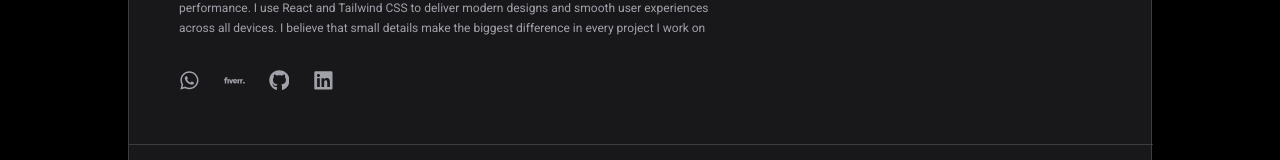
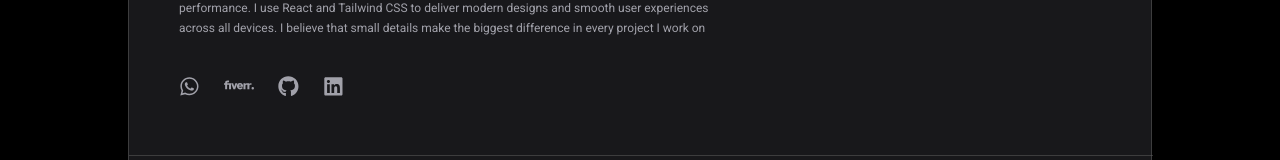
Before and after one commit to thfyz433-bot/MyPortfolio-AhmedOsama, a React (Vite) app in the folder my-project/: page / in a window 1280 px wide. Shown: the part 499-659 px from the top of the page. Built offline with nearby package versions, Linux system fonts and the light colour scheme.

Commit message:
Fix: Set relative base path and verify font links

```diff
--- a/my-project/src/components/2.hero/Hero.tsx
+++ b/my-project/src/components/2.hero/Hero.tsx
@@ -26,7 +26,7 @@ export default function Hero() {
         <div className="icons flex">
 
          <a href="https://api.whatsapp.com/send/?phone=201060170429&text&type=phone_number&app_absent=0" target='blank'><div className="icon"><FaWhatsapp/></div></a>
-         <a href="https://www.fiverr.com/ahmed_dev95/buying?source=avatar_menu_profile" target='blank'><div className="icon">< SiFiverr/></div></a>
+         <a href="https://www.fiverr.com/ahmed_dev95/buying?source=avatar_menu_profile" target='blank'><div className="icon" style={{fontSize:'30px'}}>< SiFiverr/></div></a>
          <a href="https://github.com/thfyz433-bot" target='blank'><div className="icon"><FaGithub/></div></a>
          <a href="https://www.linkedin.com/in/%D9%90%D9%90ahmed-osama-0a2118391/ " target='blank'><div className="icon"><FaLinkedin/></div></a>
 
```
